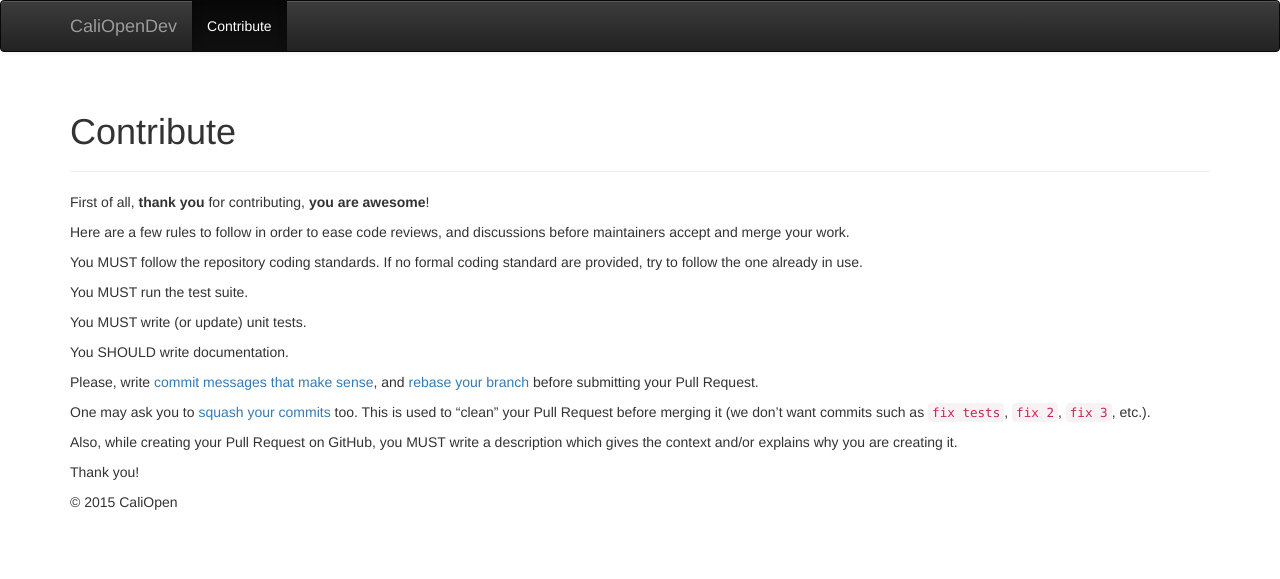
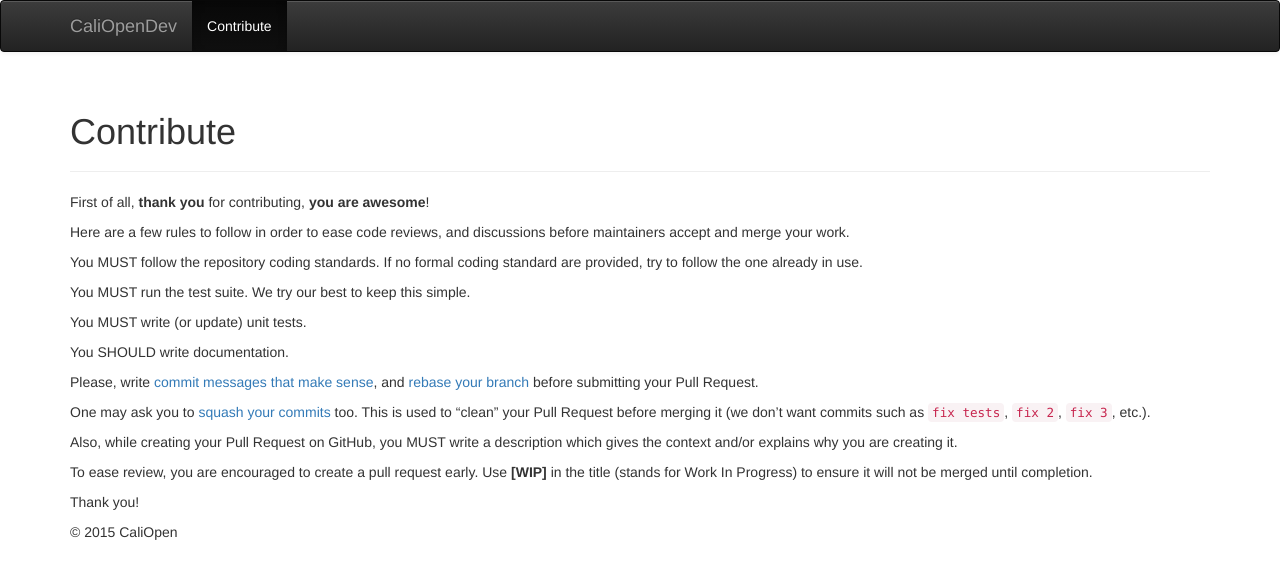
Before and after one commit to CaliOpen/caliopen.github.io, a Jekyll site: the page built from guides/contribute.md, in a window 1280 px wide. Shown: the top 579 px of the page. Built offline with Jekyll 4.4.1, drawn with Linux system fonts in a browser that asks for light colours; nearby versions of some CDN libraries; library files that are not in the unit come from our copies.

Commit message:
Add a note about WIP branches

```diff
--- a/guides/contribute.md
+++ b/guides/contribute.md
@@ -14,7 +14,7 @@ before maintainers accept and merge your work.
 You MUST follow the repository coding standards. If no formal coding standard
 are provided, try to follow the one already in use.
 
-You MUST run the test suite.
+You MUST run the test suite. We try our best to keep this simple.
 
 You MUST write (or update) unit tests.
 
@@ -33,4 +33,8 @@ commits such as `fix tests`, `fix 2`, `fix 3`, etc.).
 Also, while creating your Pull Request on GitHub, you MUST write a description
 which gives the context and/or explains why you are creating it.
 
+To ease review, you are encouraged to create a pull request early. Use
+**[WIP]** in the title (stands for Work In Progress) to ensure it will not be
+merged until completion.
+
 Thank you!
```
